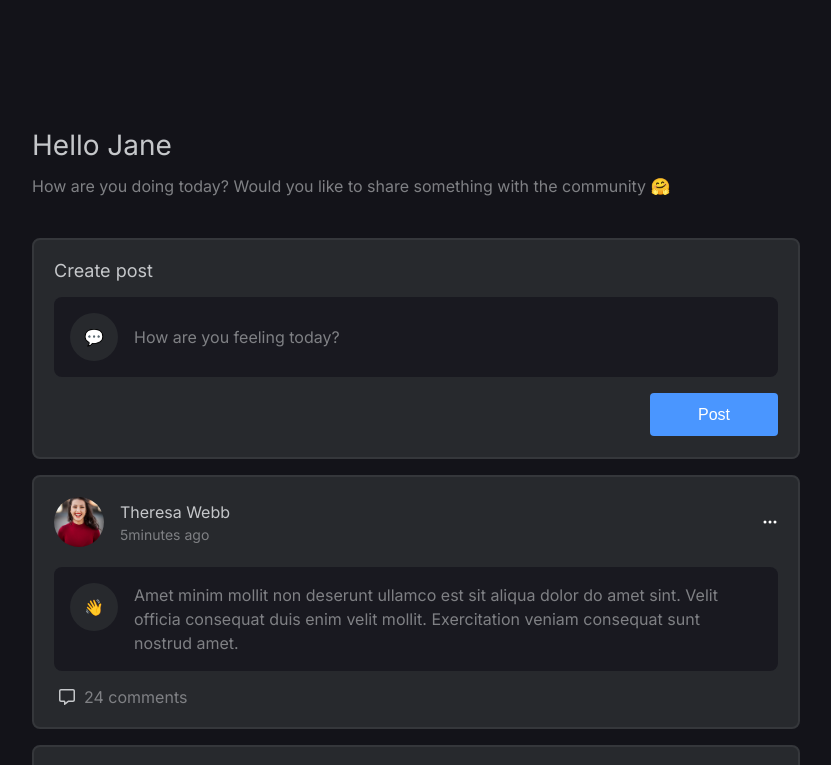
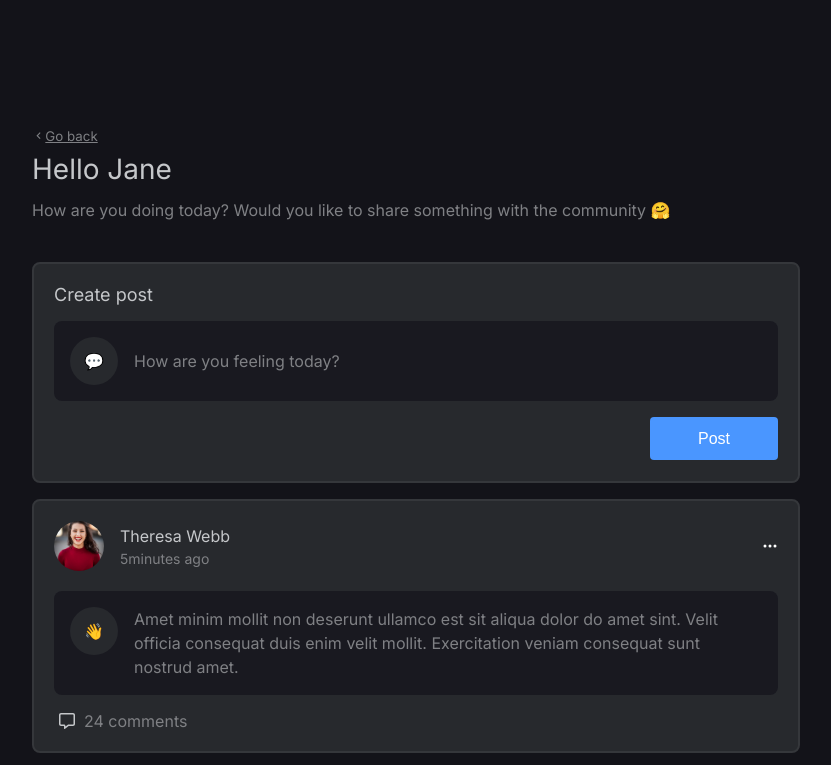
Before and after one commit to bhargavipadhya/atlys, a React (Vite) app: page /feed in a window 1280 px wide. Shown: the top 765 px of the page, without its empty margins (224-1055 px from the left). Built offline with nearby package versions, Linux system fonts and the light colour scheme; grey boxes are pictures that could not be loaded.

Commit message:
Additional feature: go back breadcrumb!

```diff
--- a/src/pages/Feed.jsx
+++ b/src/pages/Feed.jsx
@@ -4,13 +4,15 @@ import Button from "../components/Button";
 import FeedCard from "./FeedCard";
 import {feedData} from "../assets/feedData";
 import Modal from "../components/Modal";
-import {useLocation} from "react-router-dom";
+import {useLocation, useNavigate} from "react-router-dom";
+import { MdKeyboardArrowLeft } from "react-icons/md";
 
 const Feed = () => {
 
     const [modal, setModal] = useState(false);
     const location = useLocation();
     const { pathname } = location;
+    const navigate = useNavigate();
 
     const toggleModal = () => {
         setModal(!modal);
@@ -34,7 +36,8 @@ const Feed = () => {
     );
 
     return (
-        <div className={`${classes.feed} ${classes.feed__animate}`}>
+        <div className={`${classes.feed} `}>
+            <small onClick={() => navigate(-1)} className={classes.feed__goBack}><MdKeyboardArrowLeft /> <span>Go back</span></small>
             <p className={classes.feed__helloText}>Hello Jane</p>
             <p className={classes.feed__introText}>How are you doing today? Would you like to share something with the community 🤗</p>
             {createPost()}
--- a/src/pages/Feed.module.scss
+++ b/src/pages/Feed.module.scss
@@ -12,9 +12,18 @@
     }
   }
 
+  &__goBack {
+    cursor: pointer;
+    color: $feedCardTextColor;
+    text-decoration: underline;
+    display: flex;
+    align-items: center;
+  }
+
   &__helloText {
     font-size: $font-28;
     color: $logoColor;
+    margin-top: $spacing-8;
   }
 
   &__introText {
```
